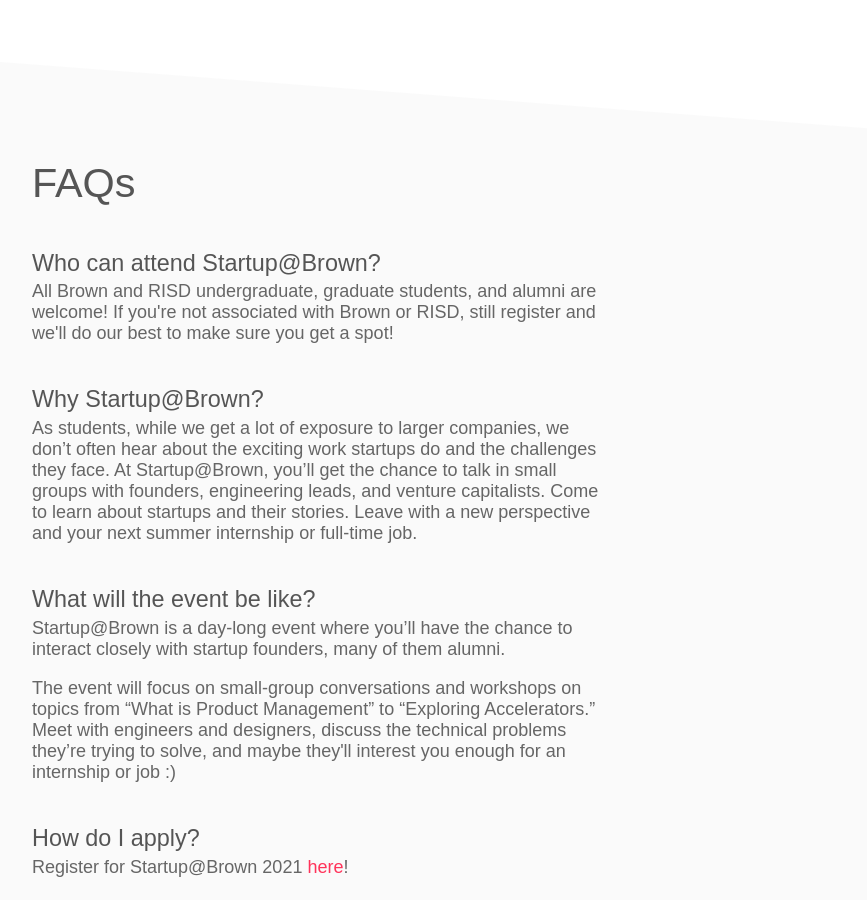
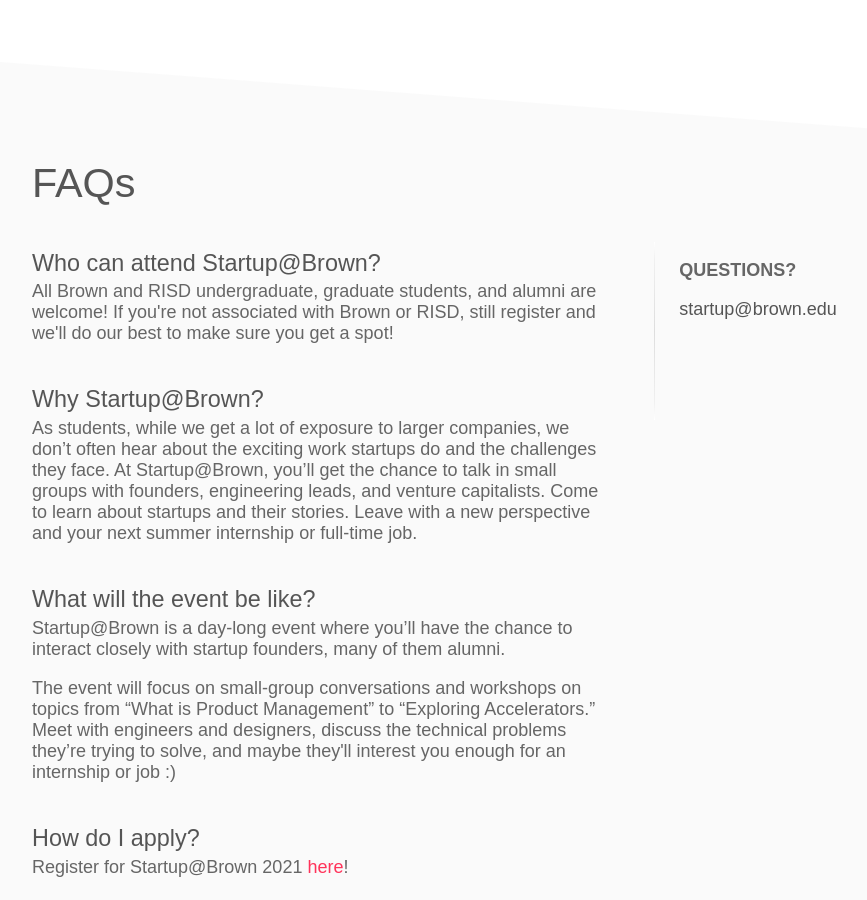
Before and after one commit to startupatbrown/startupatbrown.github.io, a Jekyll site: the page built from index.html, in a window 1280 px wide and 900 px high, scrolled down 7350 px. Shown: the whole window, without its empty margins (111-978 px from the left). Built offline with Jekyll 4.4.1, drawn with Linux system fonts in a browser that asks for light colours; nearby versions of some CDN libraries; library files that are not in the unit come from our copies.

Commit message:
re-added questions? section

```diff
--- a/index.html
+++ b/index.html
@@ -457,6 +457,12 @@
           <h3>When will I find out if I'm accepted?</h3>
           <p>We would love if everyone could attend, but in past years we've received more interest than available. Please apply early to reserve your spot!</p>
         </div>
+
+        <div id="questions-contact" class="col-sm-4">
+          <p id="questions"><b>QUESTIONS?</b></p>
+          <a class="aside-email" href="mailto:startup@brown.edu">startup@brown.edu</a><br>
+<!--           <small>You'll reach Valentin Perez.</small> -->
+        </div>
       </div>
     </div>
   </section>
```
